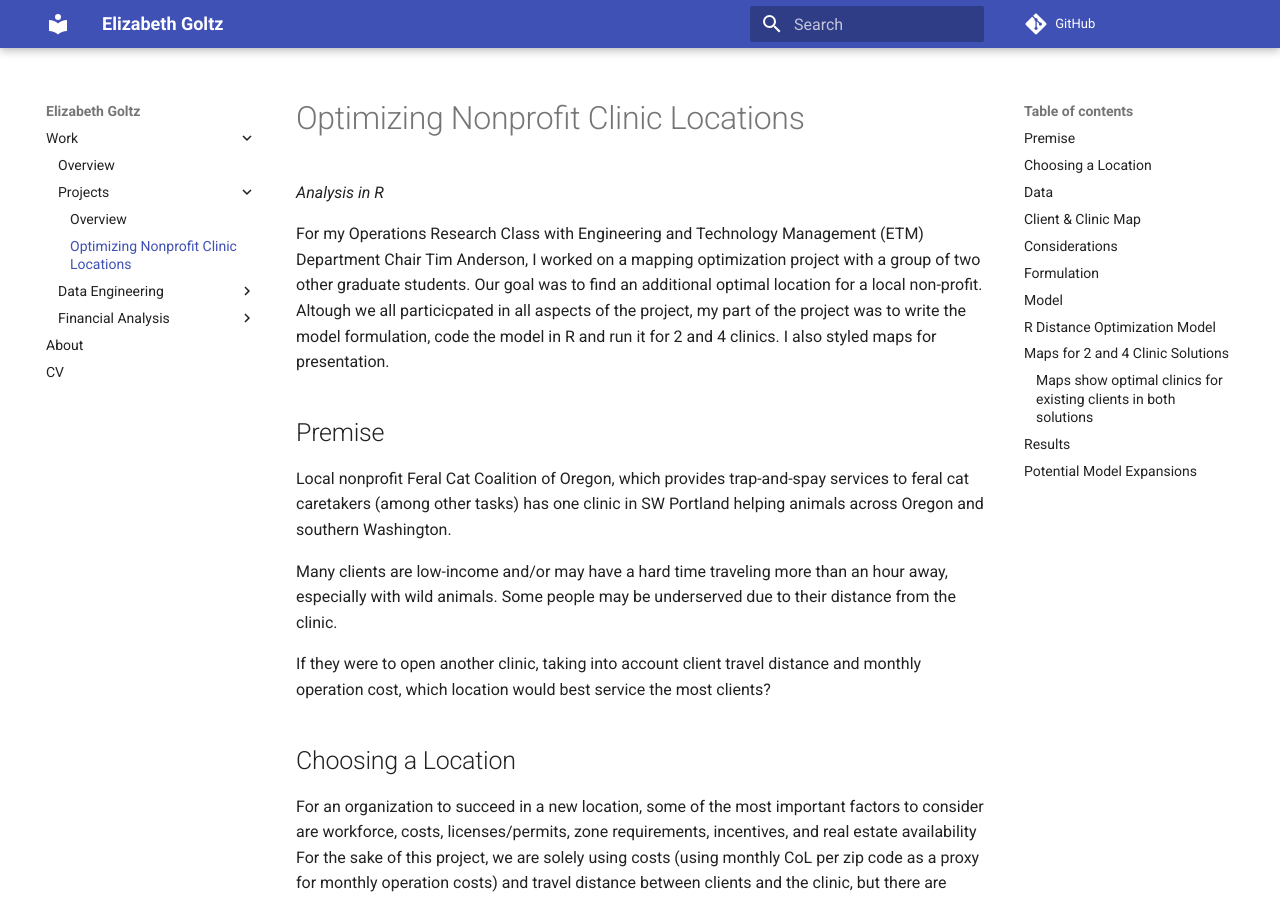
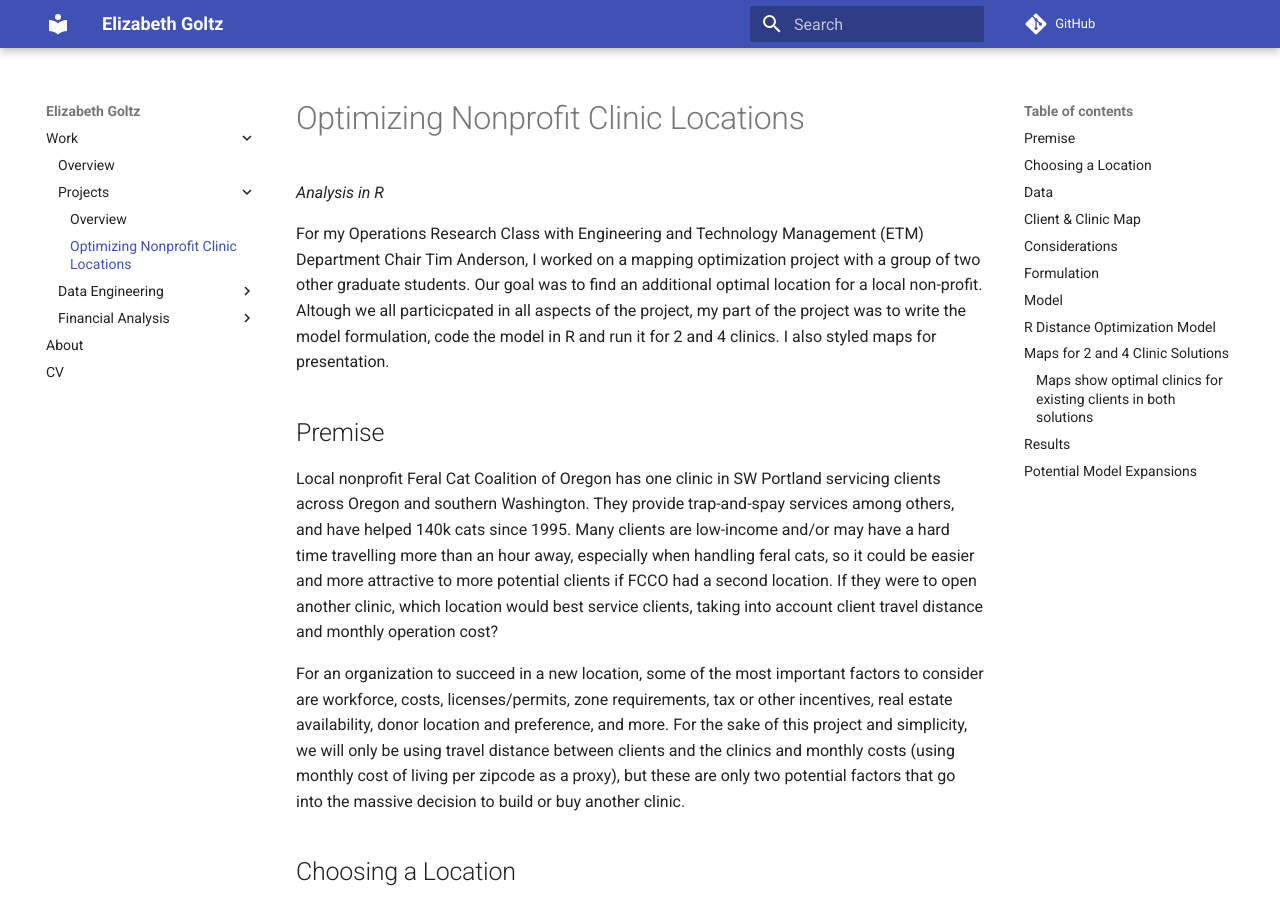
Before and after one commit to egoltz/egoltz.github.io, an MkDocs documentation site: the page built from docs/work/projects/clinic-locations.md, in a window 1280 px wide and 900 px high. Built offline with MkDocs 1.6.1 and Material for MkDocs 9.7.7, drawn with Linux system fonts in a browser that asks for light colours; comment, search, counter and statistics services are not loaded.

Commit message:
updated distance project

```diff
--- a/docs/work/projects/clinic-locations.md
+++ b/docs/work/projects/clinic-locations.md
@@ -5,11 +5,24 @@
 
 ## Premise
 
-Local nonprofit Feral Cat Coalition of Oregon, which provides trap-and-spay services to feral cat caretakers (among other tasks) has one clinic in SW Portland helping animals across Oregon and southern Washington.
+Local nonprofit Feral Cat Coalition of Oregon has one clinic in SW
+Portland servicing clients across Oregon and southern Washington. They
+provide trap-and-spay services among others, and have helped 140k cats
+since 1995. Many clients are low-income and/or may have a hard time
+travelling more than an hour away, especially when handling feral cats,
+so it could be easier and more attractive to more potential clients if
+FCCO had a second location. If they were to open another clinic, which
+location would best service clients, taking into account client travel
+distance and monthly operation cost?
 
-Many clients are low-income and/or may have a hard time traveling more than an hour away, especially with wild animals. Some people may be underserved due to their distance from the clinic.
-
-If they were to open another clinic, taking into account client travel distance and monthly operation cost, which location would best service the most clients?
+For an organization to succeed in a new location, some of the most
+important factors to consider are workforce, costs, licenses/permits,
+zone requirements, tax or other incentives, real estate availability,
+donor location and preference, and more. For the sake of this project
+and simplicity, we will only be using travel distance between clients
+and the clinics and monthly costs (using monthly cost
+of living per zipcode as a proxy), but these are only two potential factors that go into
+the massive decision to build or buy another clinic.
 
 ## Choosing a Location
 
```
